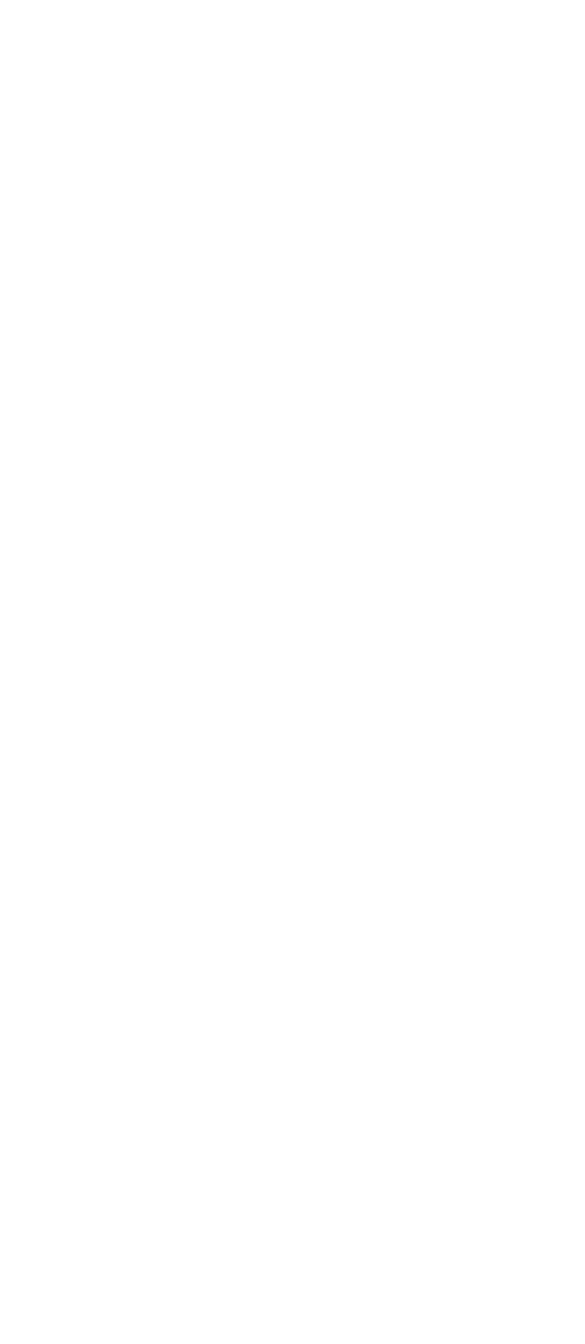
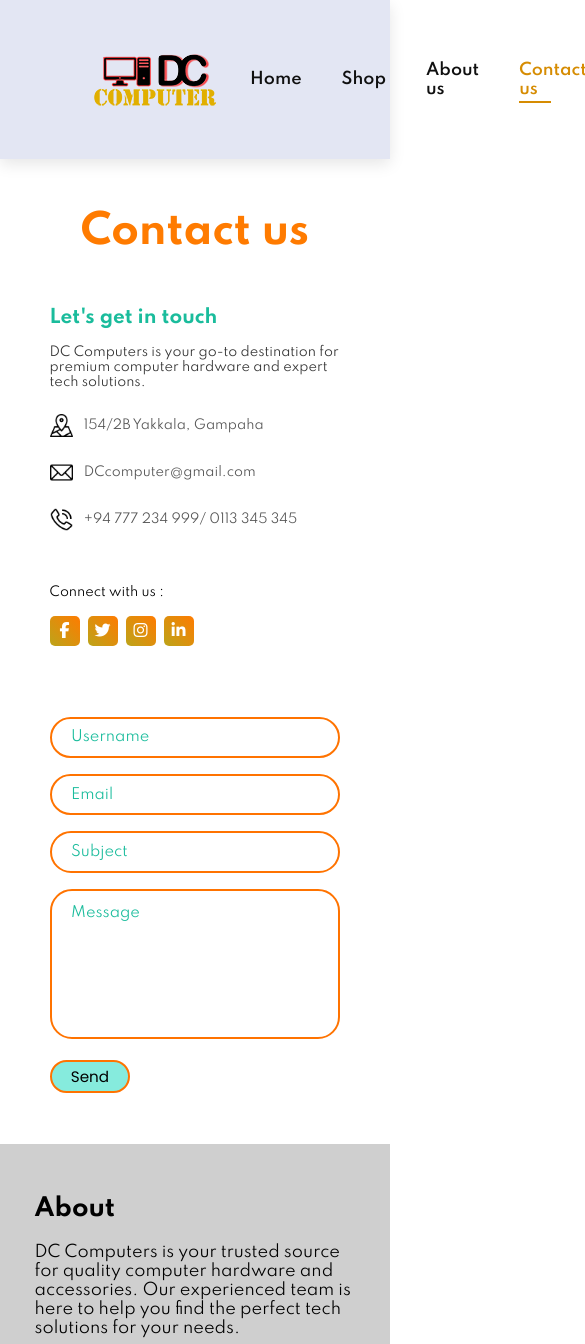
Before and after one commit to Himalka02/DCcomputer, a plain HTML site: page contact.html in a window 390 px wide. Shown: the top 1344 px of the page, 585 px wide, since content can reach past the window. Before the commit the page ends 844 px from the top, so only its background shows below. Drawn offline with nearby package versions, Linux system fonts and the light colour scheme.

Commit message:
Add files via upload

```diff
--- a/about.css
+++ b/about.css
@@ -2,10 +2,10 @@
     margin: 0px;
     padding: 0px;
     box-sizing: border-box;
-    font-family: sans-serif;
 }
 body{
     background-color: #f0f0f0;
+    font-family: sans-serif;
 }
 .container .heading{
     width: 85%;
--- /dev/null
+++ b/add.js
@@ -0,0 +1,18 @@
+const inputs = document.querySelectorAll(".input");
+
+function focusFunc() {
+  let parent = this.parentNode;
+  parent.classList.add("focus");
+}
+
+function blurFunc() {
+  let parent = this.parentNode;
+  if (this.value == "") {
+    parent.classList.remove("focus");
+  }
+}
+
+inputs.forEach((input) => {
+  input.addEventListener("focus", focusFunc);
+  input.addEventListener("blur", blurFunc);
+});
--- /dev/null
+++ b/contact.css
@@ -0,0 +1,323 @@
+@import url('https://fonts.googleapis.com/css2?family=Poppins:ital,wght@0,100;0,200;0,300;0,400;0,500;0,600;0,700;0,800;0,900;1,100;1,200;1,300;1,400;1,500;1,600;1,700;1,800;1,900&display=swap');
+
+*{
+    margin: 0;
+    padding: 0;
+    box-sizing: border-box;
+}
+
+.heading{
+    width: 85%;
+    margin: auto;
+    text-align: center;
+}
+.heading h1{
+    color: #ff7b00;
+    font-size: 50px;
+    margin-top: 50px;
+}
+
+body,
+input,
+textarea {
+    font-family: "poppins",sans-serif;
+}
+
+.container{
+    position: relative;
+    width: 100%;
+    min-height: 80vh;
+    padding: 2rem;
+    /* background-color: #ffffff; */
+    overflow: hidden;
+    display: flex;
+    align-items: center;
+    justify-content: center;
+}
+.form {
+    width: 100%;
+    max-width: 1150px;
+    /* background-color: #fff;
+    border-radius: 10px;
+    box-shadow: 0 0 20px 1px rgba(0, 0, 0, 0.1); */
+    overflow: hidden;
+    display: grid;
+    grid-template-columns: repeat(2, 1fr);
+  }
+
+  /* .contact-form {
+    background-color: #1abc9c;
+    position: relative;
+  } */
+
+
+
+/*
+  .contact-form:before {
+    content: "";
+    position: absolute;
+    width: 26px;
+    height: 26px;
+    background-color: #1abc9c;
+    transform: rotate(45deg);
+    top: 50px;
+    left: -13px;
+  } */
+
+  form {
+    padding: 2.3rem 2.2rem;
+    z-index: 10;
+    overflow: hidden;
+    position: relative;
+  }
+
+  .input-container {
+    position: relative;
+    margin: 1rem 0;
+  }
+
+  .input {
+    width: 100%;
+    outline: none;
+    border: 2px solid #ff7300;
+    background: none;
+    padding: 0.6rem 1.2rem;
+    color: #000000;
+    font-weight: 500;
+    font-size: 0.95rem;
+    letter-spacing: 0.5px;
+    border-radius: 25px;
+    transition: 0.3s;
+  }
+
+  textarea.input {
+    padding: 0.8rem 1.2rem;
+    min-height: 150px;
+    border-radius: 22px;
+    resize: none;
+    overflow-y: auto;
+  }
+
+  .input-container label {
+    position: absolute;
+    top: 50%;
+    left: 15px;
+    transform: translateY(-50%);
+    padding: 0 0.4rem;
+    color: #1abc9c;
+    font-size: 0.9rem;
+    font-weight: 400;
+    pointer-events: none;
+    z-index: 1000;
+    transition: 0.5s;
+  }
+
+  .input-container.textarea label {
+    top: 1rem;
+    transform: translateY(0);
+  }
+
+  .btn {
+    padding: 0.6rem 1.3rem;
+    background-color: #86ebdd;
+    border: 2px solid #ff7300;
+    font-size: 0.95rem;
+    color: #000000;
+    line-height: 1;
+    border-radius: 25px;
+    outline: none;
+    cursor: pointer;
+    transition: 0.3s;
+    margin: 0;
+  }
+
+  .btn:hover {
+    background-color: #fffb00;
+    color: #f80000;
+  }
+
+  .input-container span {
+    position: absolute;
+    top: 0;
+    left: 25px;
+    transform: translateY(-50%);
+    font-size: 0.8rem;
+    padding: 0 0.4rem;
+    color: transparent;
+    pointer-events: none;
+    z-index: 500;
+  }
+
+  .input-container span:before,
+  .input-container span:after {
+    content: "";
+    position: absolute;
+    width: 10%;
+    opacity: 0;
+    transition: 0.3s;
+    height: 5px;
+    background-color: #ffffff;
+    top: 50%;
+    transform: translateY(-50%);
+  }
+
+  .input-container span:before {
+    left: 50%;
+  }
+
+  .input-container span:after {
+    right: 50%;
+  }
+
+  .input-container.focus label {
+    top: 0;
+    transform: translateY(-50%);
+    left: 25px;
+    font-size: 0.8rem;
+  }
+
+  .input-container.focus span:before,
+  .input-container.focus span:after {
+    width: 50%;
+    opacity: 1;
+  }
+
+  .contact-info {
+    padding: 2.3rem 2.2rem;
+    position: relative;
+  }
+
+  .contact-info .title {
+    color: #1abc9c;
+  }
+
+  .text {
+    color: #333;
+    margin: 1.5rem 0 2rem 0;
+  }
+
+  .information {
+    display: flex;
+    color: #555;
+    margin: 1.5rem 0;
+    align-items: center;
+    font-size: 0.95rem;
+  }
+
+  .icon {
+    width: 28px;
+    margin-right: 0.7rem;
+  }
+
+  .social-media {
+    padding: 2rem 0 0 0;
+  }
+
+
+  .social-icons {
+    display: flex;
+    margin-top: 1rem;
+  }
+
+  .social-icons a {
+    width: 35px;
+    height: 35px;
+    border-radius: 5px;
+    background: linear-gradient(45deg, #bca41a, #ff7b00);
+    color: #fff;
+    text-align: center;
+    line-height: 35px;
+    margin-right: 0.5rem;
+    transition: 0.3s;
+  }
+
+  .social-icons a:hover {
+    transform: scale(1.05);
+  }
+
+  /* .contact-info:before {
+    content: "";
+    position: absolute;
+    width: 110px;
+    height: 100px;
+    border: 22px solid #1abc9c;
+    border-radius: 50%;
+    bottom: -77px;
+    right: 50px;
+    opacity: 0.3;
+  } */
+
+
+
+  @media (max-width: 991px) {
+    .form {
+      grid-template-columns: 1fr;
+    }
+
+    .contact-info:before {
+      bottom: initial;
+      top: -75px;
+      right: 65px;
+      transform: scale(0.95);
+    }
+
+    .contact-form:before {
+      top: -13px;
+      left: initial;
+      right: 70px;
+    }
+
+    .text {
+      margin: 1rem 0 1.5rem 0;
+    }
+
+    .social-media {
+      padding: 1.5rem 0 0 0;
+    }
+  }
+
+  @media (max-width: 480px) {
+    .container {
+      padding: 1.5rem;
+    }
+
+    .contact-info:before {
+      display: none;
+    }
+
+    form,
+    .contact-info {
+      padding: 1.7rem 1.6rem;
+    }
+
+    .text,
+    .information,
+    .social-media p {
+      font-size: 0.8rem;
+    }
+
+    .title {
+      font-size: 1.15rem;
+    }
+
+    .social-icons a {
+      width: 30px;
+      height: 30px;
+      line-height: 30px;
+    }
+
+    .icon {
+      width: 23px;
+    }
+
+    .input {
+      padding: 0.45rem 1.2rem;
+    }
+
+    .btn {
+      padding: 0.45rem 1.2rem;
+    }
+    .heading h1{
+        font-size: 40px;
+    }
+  }
--- a/contact.html
+++ b/contact.html
@@ -0,0 +1,161 @@
+<!DOCTYPE html>
+<html lang="en">
+<head>
+    <meta charset="UTF-8">
+    <meta name="viewport" content="width=device-width, initial-scale=1.0">
+    <title>DC Computers</title>
+    <link rel="stylesheet" href="https://cdnjs.cloudflare.com/ajax/libs/font-awesome/6.6.0/css/all.min.css" />
+    <link rel="stylesheet" href="https://cdn.jsdelivr.net/npm/swiper@11/swiper-bundle.min.css"/>
+    <link rel="stylesheet" type="text/css" href="style.css">
+    <link rel="stylesheet" type="text/css" href="contact.css">
+</head>
+<body>
+    <section id="header">
+        <a href="#"><img src="DC computer logo.png" class="logo" alt=""></a>
+        <div>
+            <ul id="navbar">
+                <li><a href="index.html">Home</a></li>
+                <li><a href="shop.html">Shop</a></li>
+                <li><a href="about.html">About us</a></li>
+                <li><a class="active" href="contact.html">Contact us</a></li>
+                <li><a href="cart.html"><i class="fa-solid fa-cart-shopping"></i></a></li>
+            </ul>
+        </div>
+
+    </section>
+
+    <div class="heading">
+        <h1>Contact us</h1>
+    </div>
+    <div class="container">
+        <!-- <span class="big-circle"></span>
+        <img src="img/shape.png" class="square" alt="" /> -->
+        <div class="form">
+          <div class="contact-info">
+            <h3 class="title">Let's get in touch</h3>
+            <p class="text">
+                DC Computers is your go-to destination for premium computer hardware and expert tech solutions.
+            </p>
+
+            <div class="info">
+              <div class="information">
+                <img src="icon/map.png" class="icon" alt="" />
+                <p>154/2B Yakkala, Gampaha</p>
+              </div>
+              <div class="information">
+                <img src="icon/email.png" class="icon" alt="" />
+                <p>DCcomputer@gmail.com</p>
+              </div>
+              <div class="information">
+                <img src="icon/telephone-call.png" class="icon" alt="" />
+                <p>+94 777 234 999/ 0113 345 345</p>
+              </div>
+            </div>
+
+            <div class="social-media">
+              <p>Connect with us :</p>
+              <div class="social-icons">
+                <a href="#">
+                  <i class="fab fa-facebook-f"></i>
+                </a>
+                <a href="#">
+                  <i class="fab fa-twitter"></i>
+                </a>
+                <a href="#">
+                  <i class="fab fa-instagram"></i>
+                </a>
+                <a href="#">
+                  <i class="fab fa-linkedin-in"></i>
+                </a>
+              </div>
+            </div>
+          </div>
+
+          <div class="contact-form">
+            <!-- <span class="circle one"></span>
+            <span class="circle two"></span> -->
+
+            <form action="https://api.web3forms.com/submit" method="POST" autocomplete="off">
+              <!-- <h3 class="title">Contact us</h3> -->
+              <div class="input-container">
+                <input type="hidden" name="access_key" value="95192104-523a-43c3-9227-fd5653d7f15a">
+                <input type="text" name="name" class="input" />
+                <label for="">Username</label>
+                <span>Username</span>
+              </div>
+              <div class="input-container">
+                <input type="email" name="email" class="input" />
+                <label for="">Email</label>
+                <span>Email</span>
+              </div>
+              <div class="input-container">
+                <input type="text" name="subject" class="input" />
+                <label for="">Subject</label>
+                <span>Subject</span>
+              </div>
+              <div class="input-container textarea">
+                <textarea name="message" class="input"></textarea>
+                <label for="">Message</label>
+                <span>Message</span>
+              </div>
+              <input type="submit" value="Send" class="btn" />
+            </form>
+          </div>
+        </div>
+      </div>
+
+
+
+
+
+    <footer>
+        <div class="footer_info">
+            <div class="footer_width about">
+                <h2>About</h2>
+                <p>DC Computers is your trusted source for quality computer hardware and accessories. Our experienced team is here to help you find the perfect tech solutions for your needs.</p>
+                <div class="social-media">
+                    <h4>Follow us</h4>
+                    <ul>
+                        <li><a href="#"><i class="fa-brands fa-facebook-f"></i></a></li>
+                        <li><a href="#"><i class="fa-brands fa-instagram"></i></a></li>
+                        <li><a href="#"><i class="fa-brands fa-x-twitter"></i></a></li>
+                        <li><a href="#"><i class="fa-brands fa-square-threads"></i></a></li>
+                    </ul>
+                </div>
+            </div>
+            <div class="footer_width link">
+                <h2>Quick link</h2>
+                <ul>
+                    <li><a href="index.html">Home</a></li>
+                    <li><a href="shop.html">Shop</a></li>
+                    <li><a href="about.html">About us</a></li>
+                    <li><a href="contact.html">Contact us</a></li>
+                </ul>
+            </div>
+            <div class="footer_width contact">
+                <h2>Contact</h2>
+                <ul>
+                    <li>
+                        <span><i class="fa-solid fa-location-dot"></i></span>
+                        <p>154/2B Yakkala, Gampaha</p>
+                    </li>
+                    <li>
+                        <span><i class="fa-solid fa-phone-volume"></i></span>
+                        <p>+94 777 234 999/ 0113 345 345</p>
+                    </li>
+                    <li>
+                        <span><i class="fa-regular fa-envelope"></i></span>
+                        <p>DCcomputer@gmail.com</p>
+                    </li>
+                </ul>
+            </div>
+        </div>
+        <div class="copyright">
+            <p>All Right Reserved Copyright © 2024, DC Computers</p>
+        </div>
+    </footer>
+
+    <script src="add.js"></script>
+
+</body>
+</html>
```
Also changed, not shown: about.html (+2 -0 lines), cart.html (+82 -0 lines), index.html (+1 -1 lines), shop.html (+83 -0 lines), style.css (+1 -54 lines), icon/email.png (added), icon/map.png (added), icon/telephone-call.png (added).
